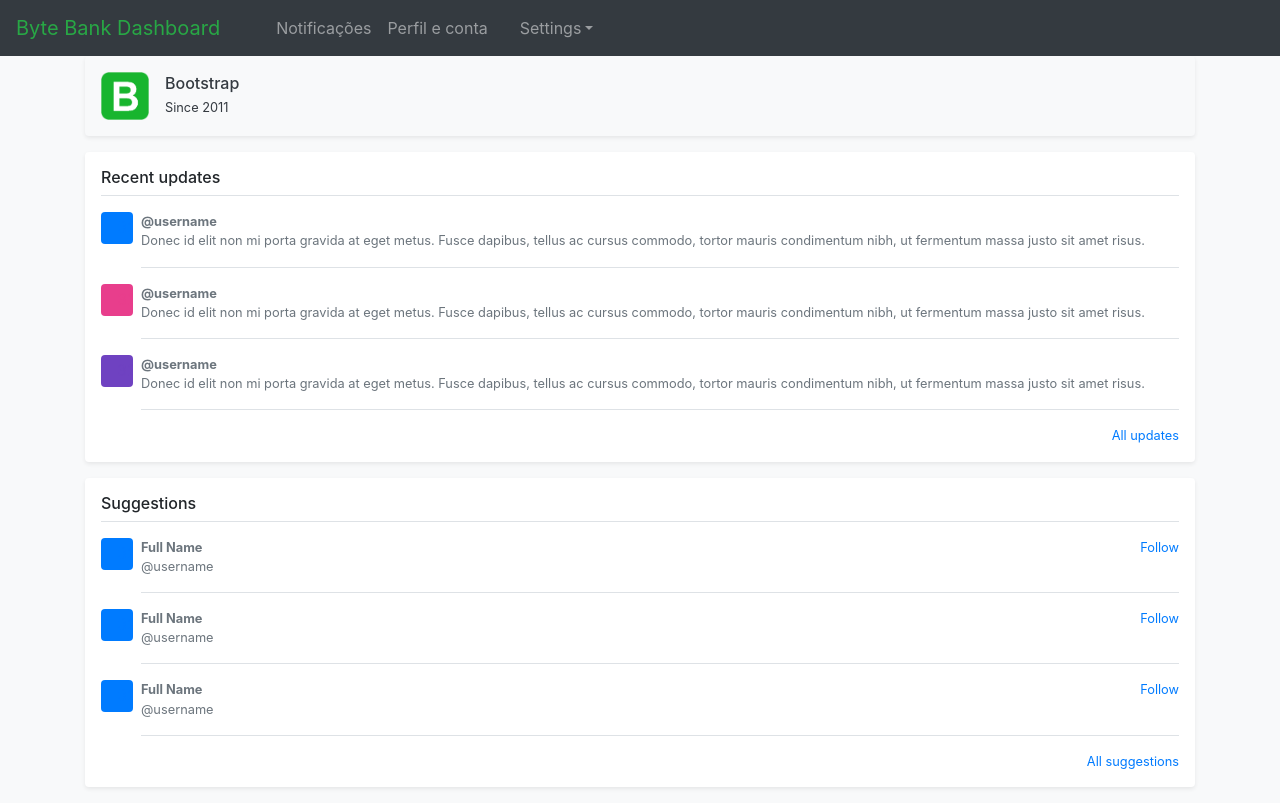
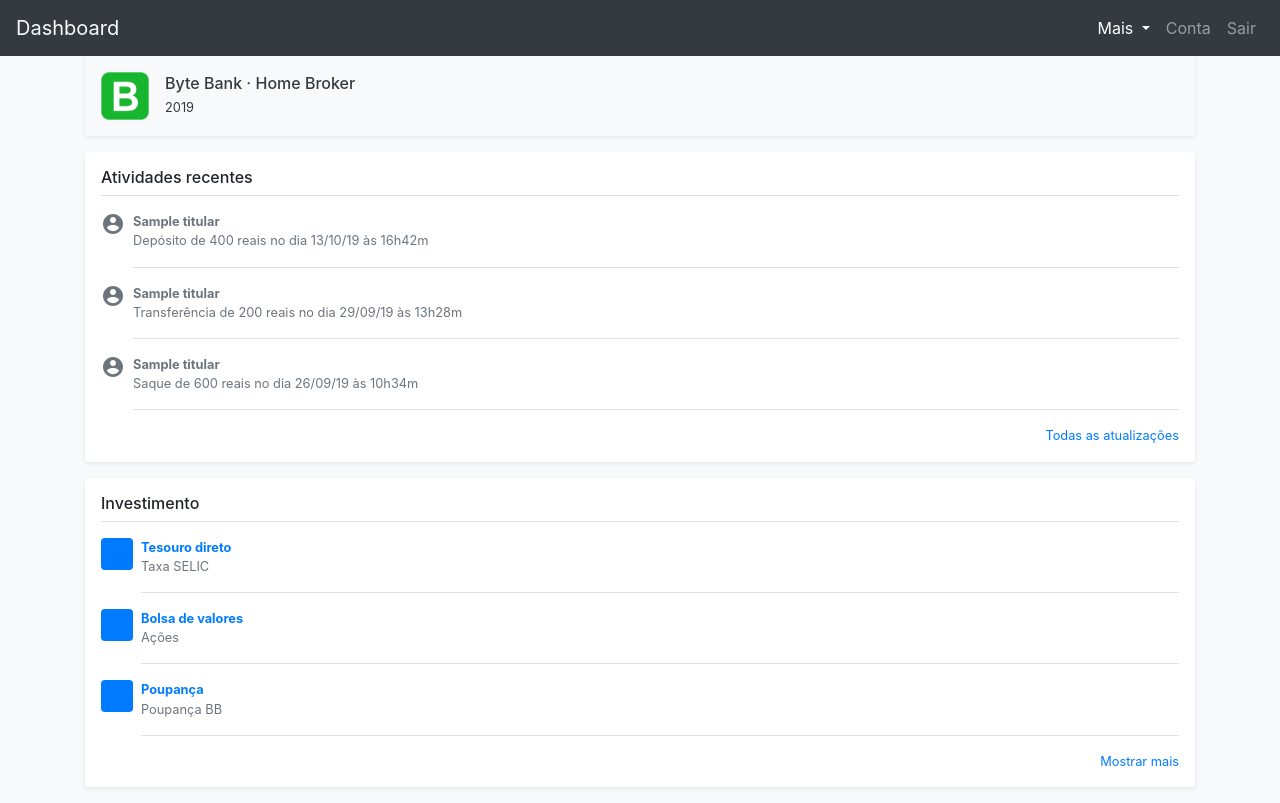
Before and after one commit to will3g/ByteBank, a Flask app: template my_app/templates/dashboard.html in a window 1280 px wide. Run offline with Flask 2, Linux system fonts and the light colour scheme; the template is opened without the code that fills it: most values are stand-ins (such as "Sample title", 1, 10 or a date in 2020); some libraries are stand-ins or nearby versions.

Commit message:
Styling dashboard and main

```diff
--- a/my_app/templates/dashboard.html
+++ b/my_app/templates/dashboard.html
@@ -11,134 +11,114 @@
 
     <!-- Bootstrap core CSS -->
    <link rel="stylesheet" href="{{ url_for('static', filename='css/bootstrap.min.css') }}" integrity="sha384-ggOyR0iXCbMQv3Xipma34MD+dH/1fQ784/j6cY/iJTQUOhcWr7x9JvoRxT2MZw1T">
+
     <!-- Custom styles for this template -->
     <link href="{{ url_for('static', filename='css/bootstrap.min.css') }}" rel="stylesheet">
+
   </head>
   <body class="bg-light">
     <nav class="navbar navbar-expand-lg fixed-top navbar-dark bg-dark">
-  <a class="navbar-brand mr-auto text-success mr-lg-0" href="#">Byte Bank Dashboard</a>
-  <button class="navbar-toggler p-0 border-0" type="button" data-toggle="offcanvas">
-    <span class="navbar-toggler-icon"></span>
-  </button>
+      <a class="navbar-brand mr-auto text-light mr-lg-0" href="#">Dashboard</a>
+      <button class="navbar-toggler" type="button" data-toggle="collapse" data-target="#navbarsExampleDefault" aria-controls="navbarsExampleDefault" aria-expanded="false" aria-label="Toggle navigation">
+        <span class="navbar-toggler-icon"></span>
+      </button>
 
-  <div class="navbar-collapse offcanvas-collapse" id="navbarsExampleDefault">
-    <ul class="pl-5 navbar-nav mr-auto">
-      <li class="nav-item">
-        <a class="nav-link" href="#">Notificações</a>
+  <div class="collapse navbar-collapse justify-content-end" id="navbarsExampleDefault">
+    <ul class="navbar-nav">
+      <li class="nav-item dropdown">
+        <a class="nav-link dropdown-toggle active" href="#" id="navbarDropdownMenuLink" role="button" data-toggle="dropdown" aria-haspopup="true" aria-expanded="false">
+          Mais
+        </a>
+        <div class="dropdown-menu" aria-labelledby="navbarDropdownMenuLink">
+          <a class="dropdown-item" href="#">Suporte</a>
+          <a class="dropdown-item" href="#">Descontos</a>
+          <a class="dropdown-item" href="#">Notificações</a>
+        </div>
       </li>
       <li class="nav-item">
-        <a class="nav-link" href="#">Perfil e conta</a>
+        <a class="nav-link" href="#">Conta</a>
       </li>
       <li class="nav-item">
-        <a class="nav-link" href="#"></a>
-      </li>
-      <li class="nav-item dropdown">
-        <a class="nav-link dropdown-toggle" href="#" id="dropdown01" data-toggle="dropdown" aria-haspopup="true" aria-expanded="false">Settings</a>
-        <div class="dropdown-menu" aria-labelledby="dropdown01">
-          <a class="dropdown-item" href="#">Action</a>
-          <a class="dropdown-item" href="#">Another action</a>
-          <a class="dropdown-item" href="#">Something else here</a>
-        </div>
+        <a class="nav-link" href="#">Sair</a>
       </li>
     </ul>
   </div>
-
     </nav>
 
-<div class="nav-scroller bg-dark shadow-sm">
-  <nav class="nav nav-underline">
-    <a class="nav-link active" href="#">Dashboard</a>
-    <a class="nav-link" href="#">
-      Friends
-      <span class="badge badge-pill bg-light align-text-bottom">27</span>
-    </a>
-    <a class="nav-link" href="#">Explore</a>
-    <a class="nav-link" href="#">Suggestions</a>
-    <a class="nav-link" href="#">Link</a>
-    <a class="nav-link" href="#">Link</a>
-    <a class="nav-link" href="#">Link</a>
-    <a class="nav-link" href="#">Link</a>
-    <a class="nav-link" href="#">Link</a>
-  </nav>
-</div>
-
 <main role="main" class="container">
-  <div class="d-flex align-items-center p-3 my-3 bg-light text-dark rounded shadow-sm">
+  <div class="d-flex pt-5 mt-4 align-items-center p-3 my-3 bg-light text-dark rounded shadow-sm">
     <img class="mr-3" src="{{ url_for('static', filename='img/logo-navbar.png') }}" alt="" width="48" height="48">
     <div class="lh-100">
-      <h6 class="mb-0 lh-100">Bootstrap</h6>
-      <small>Since 2011</small>
+      <h6 class="mb-0 lh-100">Byte Bank · Home Broker</h6>
+      <small>2019</small>
     </div>
   </div>
 
   <div class="my-3 p-3 bg-white rounded shadow-sm">
-    <h6 class="border-bottom border-gray pb-2 mb-0">Recent updates</h6>
+    <h6 class="border-bottom border-gray pb-2 mb-0">Atividades recentes</h6>
     <div class="media text-muted pt-3">
-      <svg class="bd-placeholder-img mr-2 rounded" width="32" height="32" xmlns="http://www.w3.org/2000/svg" preserveAspectRatio="xMidYMid slice" focusable="false" role="img" aria-label="Placeholder: 32x32"><title>Placeholder</title><rect width="100%" height="100%" fill="#007bff"/><text x="50%" y="50%" fill="#007bff" dy=".3em">32x32</text></svg>
+      <i class="material-icons large mr-2">account_circle</i>
       <p class="media-body pb-3 mb-0 small lh-125 border-bottom border-gray">
-        <strong class="d-block text-gray-dark">@username</strong>
-        Donec id elit non mi porta gravida at eget metus. Fusce dapibus, tellus ac cursus commodo, tortor mauris condimentum nibh, ut fermentum massa justo sit amet risus.
+        <strong class="d-block text-gray-dark">{{ titular }}</strong>
+        Depósito de 400 reais no dia 13/10/19 às 16h42m
       </p>
     </div>
     <div class="media text-muted pt-3">
-      <svg class="bd-placeholder-img mr-2 rounded" width="32" height="32" xmlns="http://www.w3.org/2000/svg" preserveAspectRatio="xMidYMid slice" focusable="false" role="img" aria-label="Placeholder: 32x32"><title>Placeholder</title><rect width="100%" height="100%" fill="#e83e8c"/><text x="50%" y="50%" fill="#e83e8c" dy=".3em">32x32</text></svg>
+      <i class="material-icons large mr-2">account_circle</i>
       <p class="media-body pb-3 mb-0 small lh-125 border-bottom border-gray">
-        <strong class="d-block text-gray-dark">@username</strong>
-        Donec id elit non mi porta gravida at eget metus. Fusce dapibus, tellus ac cursus commodo, tortor mauris condimentum nibh, ut fermentum massa justo sit amet risus.
+        <strong class="d-block text-gray-dark">{{ titular }}</strong>
+        Transferência de 200 reais no dia 29/09/19 às 13h28m
       </p>
     </div>
     <div class="media text-muted pt-3">
-      <svg class="bd-placeholder-img mr-2 rounded" width="32" height="32" xmlns="http://www.w3.org/2000/svg" preserveAspectRatio="xMidYMid slice" focusable="false" role="img" aria-label="Placeholder: 32x32"><title>Placeholder</title><rect width="100%" height="100%" fill="#6f42c1"/><text x="50%" y="50%" fill="#6f42c1" dy=".3em">32x32</text></svg>
+      <i class="material-icons large mr-2">account_circle</i>
       <p class="media-body pb-3 mb-0 small lh-125 border-bottom border-gray">
-        <strong class="d-block text-gray-dark">@username</strong>
-        Donec id elit non mi porta gravida at eget metus. Fusce dapibus, tellus ac cursus commodo, tortor mauris condimentum nibh, ut fermentum massa justo sit amet risus.
+        <strong class="d-block text-gray-dark">{{ titular }}</strong>
+        Saque de 600 reais no dia 26/09/19 às 10h34m
       </p>
     </div>
     <small class="d-block text-right mt-3">
-      <a href="#">All updates</a>
+      <a href="#">Todas as atualizações</a>
     </small>
   </div>
 
   <div class="my-3 p-3 bg-white rounded shadow-sm">
-    <h6 class="border-bottom border-gray pb-2 mb-0">Suggestions</h6>
+    <h6 class="border-bottom border-gray pb-2 mb-0">Investimento</h6>
     <div class="media text-muted pt-3">
       <svg class="bd-placeholder-img mr-2 rounded" width="32" height="32" xmlns="http://www.w3.org/2000/svg" preserveAspectRatio="xMidYMid slice" focusable="false" role="img" aria-label="Placeholder: 32x32"><title>Placeholder</title><rect width="100%" height="100%" fill="#007bff"/><text x="50%" y="50%" fill="#007bff" dy=".3em">32x32</text></svg>
       <div class="media-body pb-3 mb-0 small lh-125 border-bottom border-gray">
         <div class="d-flex justify-content-between align-items-center w-100">
-          <strong class="text-gray-dark">Full Name</strong>
-          <a href="#">Follow</a>
+          <strong class="text-gray-dark"><a href="#">Tesouro direto</a></strong>
         </div>
-        <span class="d-block">@username</span>
+        <span class="d-block">Taxa SELIC</span>
       </div>
     </div>
     <div class="media text-muted pt-3">
       <svg class="bd-placeholder-img mr-2 rounded" width="32" height="32" xmlns="http://www.w3.org/2000/svg" preserveAspectRatio="xMidYMid slice" focusable="false" role="img" aria-label="Placeholder: 32x32"><title>Placeholder</title><rect width="100%" height="100%" fill="#007bff"/><text x="50%" y="50%" fill="#007bff" dy=".3em">32x32</text></svg>
       <div class="media-body pb-3 mb-0 small lh-125 border-bottom border-gray">
         <div class="d-flex justify-content-between align-items-center w-100">
-          <strong class="text-gray-dark">Full Name</strong>
-          <a href="#">Follow</a>
+          <strong class="text-gray-dark"><a href="#">Bolsa de valores</a></strong>
         </div>
-        <span class="d-block">@username</span>
+        <span class="d-block">Ações</span>
       </div>
     </div>
     <div class="media text-muted pt-3">
       <svg class="bd-placeholder-img mr-2 rounded" width="32" height="32" xmlns="http://www.w3.org/2000/svg" preserveAspectRatio="xMidYMid slice" focusable="false" role="img" aria-label="Placeholder: 32x32"><title>Placeholder</title><rect width="100%" height="100%" fill="#007bff"/><text x="50%" y="50%" fill="#007bff" dy=".3em">32x32</text></svg>
       <div class="media-body pb-3 mb-0 small lh-125 border-bottom border-gray">
         <div class="d-flex justify-content-between align-items-center w-100">
-          <strong class="text-gray-dark">Full Name</strong>
-          <a href="#">Follow</a>
+          <strong class="text-gray-dark"><a href="#">Poupança</a></strong>
         </div>
-        <span class="d-block">@username</span>
+        <span class="d-block">Poupança BB</span>
       </div>
     </div>
     <small class="d-block text-right mt-3">
-      <a href="#">All suggestions</a>
+      <a href="#">Mostrar mais</a>
     </small>
   </div>
 </main>
 
    <script src="https://code.jquery.com/jquery-3.3.1.slim.min.js" integrity="sha384-q8i/X+965DzO0rT7abK41JStQIAqVgRVzpbzo5smXKp4YfRvH+8abtTE1Pi6jizo" crossorigin="anonymous"></script>
-<script src="https://cdnjs.cloudflare.com/ajax/libs/popper.js/1.14.7/umd/popper.min.js" integrity="sha384-UO2eT0CpHqdSJQ6hJty5KVphtPhzWj9WO1clHTMGa3JDZwrnQq4sF86dIHNDz0W1" crossorigin="anonymous"></script>
-<script src="https://stackpath.bootstrapcdn.com/bootstrap/4.3.1/js/bootstrap.min.js" integrity="sha384-JjSmVgyd0p3pXB1rRibZUAYoIIy6OrQ6VrjIEaFf/nJGzIxFDsf4x0xIM+B07jRM" crossorigin="anonymous"></script>
+    <script src="https://cdnjs.cloudflare.com/ajax/libs/popper.js/1.14.7/umd/popper.min.js" integrity="sha384-UO2eT0CpHqdSJQ6hJty5KVphtPhzWj9WO1clHTMGa3JDZwrnQq4sF86dIHNDz0W1" crossorigin="anonymous"></script>
+    <script src="https://stackpath.bootstrapcdn.com/bootstrap/4.3.1/js/bootstrap.min.js" integrity="sha384-JjSmVgyd0p3pXB1rRibZUAYoIIy6OrQ6VrjIEaFf/nJGzIxFDsf4x0xIM+B07jRM" crossorigin="anonymous"></script>
   </body>
 </html>
```
Also changed, not shown: my_app/templates/main.html (+6 -2 lines), page-login.png (deleted).
